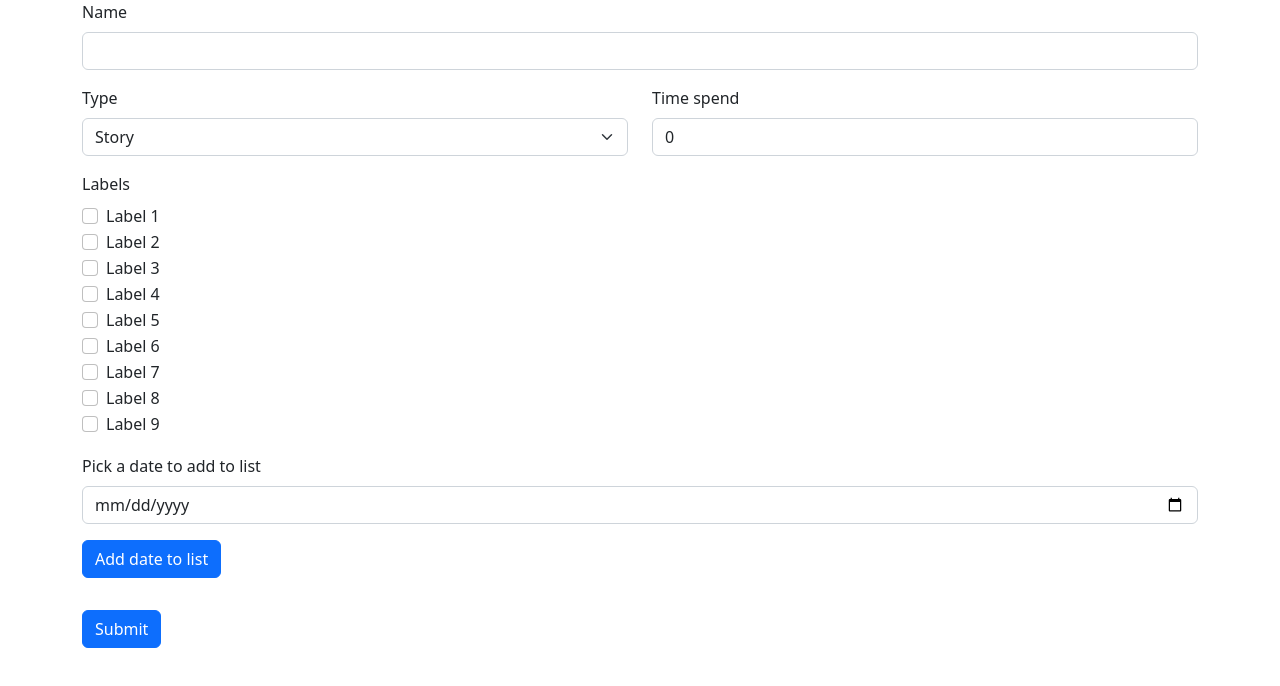
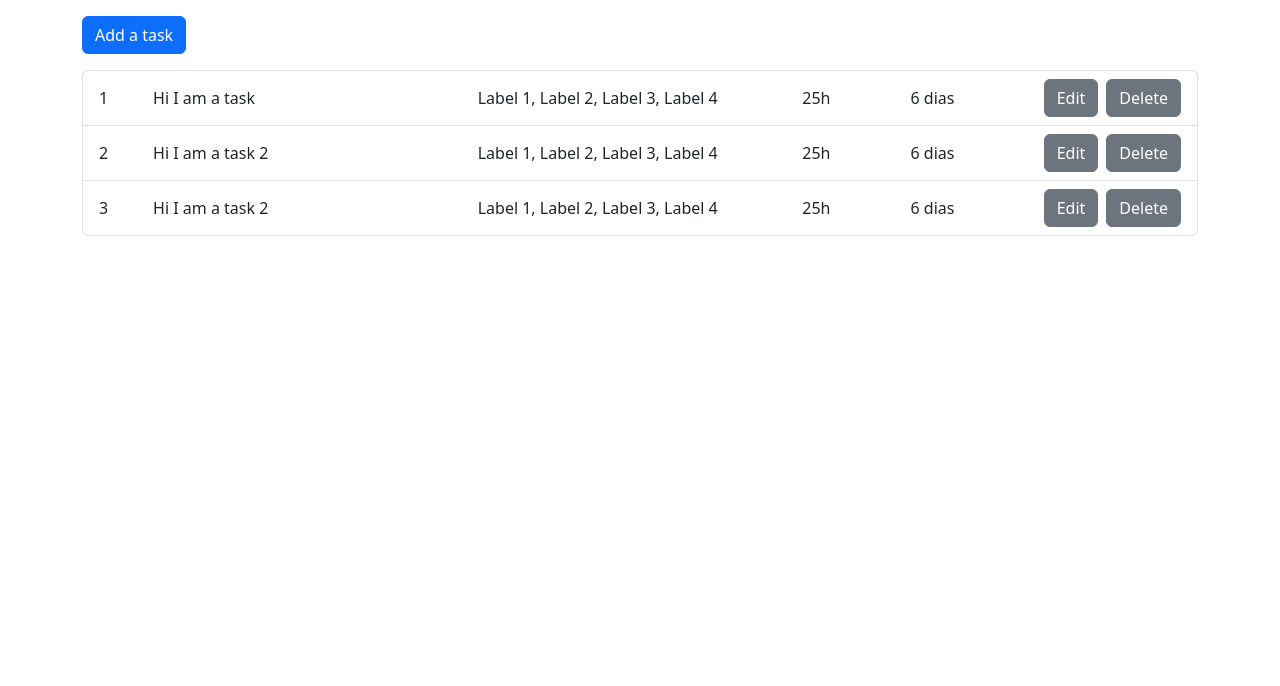
Before and after one commit to Xalsar/task-administrator, a Next.js app: page / in a window 1280 px wide. Shown: the top 686 px of the page. Built offline with nearby package versions, Linux system fonts and the light colour scheme.

Commit message:
Create tasks lists

```diff
--- /dev/null
+++ b/src/containers/TasksList/TasksList.module.scss
@@ -0,0 +1,34 @@
+.taskItem {
+  display: flex;
+  align-items: center;
+
+  button {
+    margin-left: 0.5rem;
+  }
+
+  & > div {
+    &:nth-child(1) {
+      width: 5%;
+    }
+
+    &:nth-child(2) {
+      width: 30%;
+    }
+
+    &:nth-child(3) {
+      width: 30%;
+    }
+
+    &:nth-child(4) {
+      width: 10%;
+    }
+
+    &:nth-child(5) {
+      width: 10%;
+    }
+
+    &:nth-child(6) {
+      margin-left: auto;
+    }
+  }
+}
--- /dev/null
+++ b/src/containers/TasksList/TasksList.tsx
@@ -0,0 +1,81 @@
+import Container from "react-bootstrap/Container";
+import Row from "react-bootstrap/Row";
+import Col from "react-bootstrap/Col";
+import ListGroup from "react-bootstrap/ListGroup";
+import Button from "react-bootstrap/Button";
+import Modal from "react-bootstrap/Modal";
+
+import TaskForm from "../TaskForm/TaskForm";
+
+import useTasksList from "./hooks/us-tasksList";
+
+import classes from "./TasksList.module.scss";
+
+const TasksList = () => {
+  const {
+    // CREATE TASK MODAL
+    showCreateTaskModal,
+    handleClickToggleCreateTaskModal,
+    // TASKS LIST
+    tasksList,
+  } = useTasksList();
+
+  return (
+    <>
+      {/* CREATE TASK MODAL */}
+      <Modal
+        size="lg"
+        show={showCreateTaskModal}
+        onHide={handleClickToggleCreateTaskModal}
+        className="bigModal"
+      >
+        <Modal.Header closeButton>
+          <Modal.Title>Modal heading</Modal.Title>
+        </Modal.Header>
+        <Modal.Body>
+          <TaskForm />
+        </Modal.Body>
+        <Modal.Footer>
+          <Button
+            variant="secondary"
+            onClick={handleClickToggleCreateTaskModal}
+          >
+            Close
+          </Button>
+        </Modal.Footer>
+      </Modal>
+
+      {/* MODALS LIST */}
+      <Container>
+        <Row>
+          <Col>
+            <Button
+              className="mt-3 mb-3"
+              onClick={handleClickToggleCreateTaskModal}
+            >
+              Add a task
+            </Button>
+
+            <ListGroup>
+              {tasksList.map((task) => (
+                <ListGroup.Item className={classes.taskItem}>
+                  <div>{task.id}</div>
+                  <div>{task.name}</div>
+                  <div>Label 1, Label 2, Label 3, Label 4</div>
+                  <div>{task.timeSpend}h</div>
+                  <div>{task.daysList.length} dias</div>
+                  <div>
+                    <Button variant="secondary">Edit</Button>
+                    <Button variant="secondary">Delete</Button>
+                  </div>
+                </ListGroup.Item>
+              ))}
+            </ListGroup>
+          </Col>
+        </Row>
+      </Container>
+    </>
+  );
+};
+
+export default TasksList;
--- /dev/null
+++ b/src/containers/TasksList/hooks/us-tasksList.ts
@@ -0,0 +1,64 @@
+import { useState } from "react";
+
+const demoTasksLists = [
+  {
+    id: 1,
+    name: "Hi I am a task",
+    labels: [1, 2, 3],
+    timeSpend: 25,
+    daysList: [
+      new Date(),
+      new Date(),
+      new Date(),
+      new Date(),
+      new Date(),
+      new Date(),
+    ],
+  },
+  {
+    id: 2,
+    name: "Hi I am a task 2",
+    labels: [1, 2, 3],
+    timeSpend: 25,
+    daysList: [
+      new Date(),
+      new Date(),
+      new Date(),
+      new Date(),
+      new Date(),
+      new Date(),
+    ],
+  },
+  {
+    id: 3,
+    name: "Hi I am a task 2",
+    labels: [1, 2, 3],
+    timeSpend: 25,
+    daysList: [
+      new Date(),
+      new Date(),
+      new Date(),
+      new Date(),
+      new Date(),
+      new Date(),
+    ],
+  },
+];
+
+const useTasksList = () => {
+  const [showCreateTaskModal, setShowCreateTaskModal] = useState(false);
+  const [tasksList, setTasksList] = useState(demoTasksLists);
+
+  const handleClickToggleCreateTaskModal = () =>
+    setShowCreateTaskModal((prev) => !prev);
+
+  return {
+    // CREATE TASK MODAL
+    showCreateTaskModal,
+    handleClickToggleCreateTaskModal,
+    // TASKS LIST
+    tasksList,
+  };
+};
+
+export default useTasksList;
--- a/src/pages/_app.tsx
+++ b/src/pages/_app.tsx
@@ -1,5 +1,5 @@
+import 'bootstrap/dist/css/bootstrap.min.css';
 import "@/styles/globals.css";
-import 'bootstrap/dist/css/bootstrap.min.css';
 
 import type { AppProps } from "next/app";
 
--- a/src/pages/index.tsx
+++ b/src/pages/index.tsx
@@ -1,9 +1,9 @@
-import TaskForm from "@/containers/TaskForm/TaskForm";
+import TasksList from "@/containers/TasksList/TasksList";
 
 export default function Home() {
   return (
     <>
-      <TaskForm />
+      <TasksList />
     </>
   );
 }
--- a/src/styles/globals.css
+++ b/src/styles/globals.css
@@ -9,3 +9,7 @@ body {
   max-width: 100vw;
   overflow-x: hidden;
 }
+
+.bigModal > div {
+  max-width: 1300px;
+}
```
